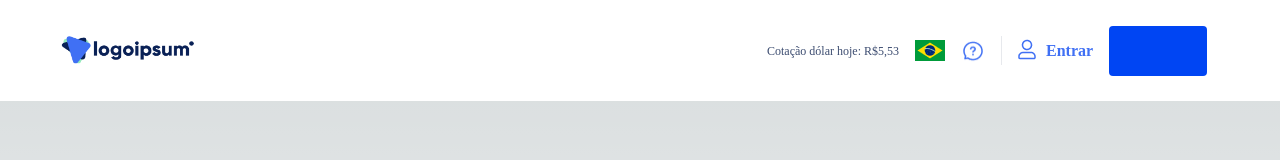
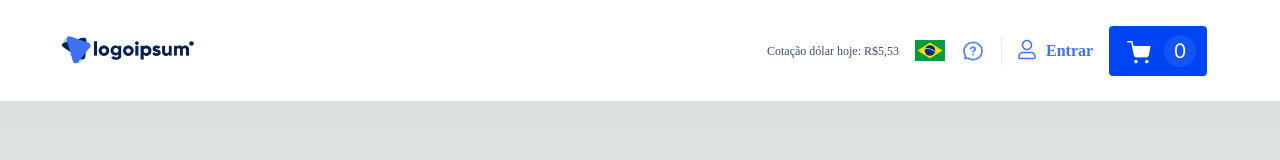
Before and after one commit to Julio1901/free-spirit-travel, a Next.js app: page / in a window 1280 px wide. Shown: the top 160 px of the page. Built offline with nearby package versions, Linux system fonts and the light colour scheme.

Commit message:
feat: shopping button content implemented

```diff
--- a/src/app/_documents.tsx
+++ /dev/null
@@ -1,33 +0,0 @@
-import type { DocumentContext, DocumentInitialProps } from "next/document";
-import Document from "next/document";
-import { ServerStyleSheet } from "styled-components";
-
-export default class MyDocument extends Document {
-  static async getInitialProps(
-    ctx: DocumentContext,
-  ): Promise<DocumentInitialProps> {
-    const sheet = new ServerStyleSheet();
-    const originalRenderPage = ctx.renderPage;
-
-    try {
-      ctx.renderPage = () =>
-        originalRenderPage({
-          enhanceApp: (App) => (props) =>
-            sheet.collectStyles(<App {...props} />),
-        });
-
-      const initialProps = await Document.getInitialProps(ctx);
-      return {
-        ...initialProps,
-        styles: (
-          <>
-            {initialProps.styles}
-            {sheet.getStyleElement()}
-          </>
-        ),
-      };
-    } finally {
-      sheet.seal();
-    }
-  }
-}
--- a/src/components/defaultTopComponent/DefaultTopComponent.tsx
+++ b/src/components/defaultTopComponent/DefaultTopComponent.tsx
@@ -21,7 +21,10 @@ export const DefaultTopComponent = () => {
                     </div>
                     <p className={styles.EnterText}>Entrar</p>
                     <div className={styles.ShoppingButtonContainer}>
-
+                        <img src="/assets/images/shop-fill-icon.png"/>
+                        <div className={styles.ItemShoppingCounterContainer}>
+                            <p>0</p>
+                        </div>
                     </div>
                 </div>
             </div>
--- a/src/components/defaultTopComponent/styles.module.css
+++ b/src/components/defaultTopComponent/styles.module.css
@@ -85,9 +85,35 @@
 }
 
 .ShoppingButtonContainer {
+    display: flex;
     width: 98px;
     height: 50px;
     border-radius: 4px;
     margin-left: 16px;
     background-color:#0045F3;
+    align-items: center;
 }
+
+.ShoppingButtonContainer img {
+    margin-left: 12px;
+}
+
+.ItemShoppingCounterContainer {
+    display: flex;
+    width:32px;
+    height: 32px;
+    border-radius: 44px;
+    margin-left: 6px;
+    align-items: center;
+    justify-content: center;
+    background-color: rgba(255, 255, 255, 0.08);
+}
+
+@import url('https://fonts.googleapis.com/css2?family=Inter&display=swap');
+
+.ItemShoppingCounterContainer p {
+    font-family: 'Inter', sans-serif;
+    font-size: 20px;
+    height: 600;
+    color: #FFFFFF;
+}
```
Also changed, not shown: public/assets/images/shop-fill-icon.png (renamed from public/assets/images/shop-fill-32shop.png).
